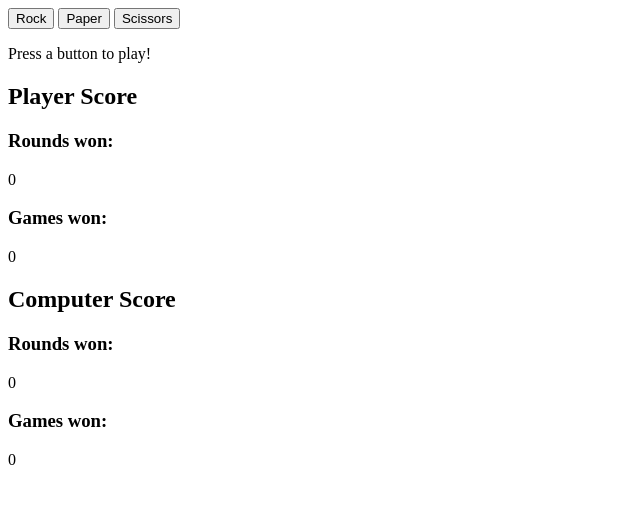
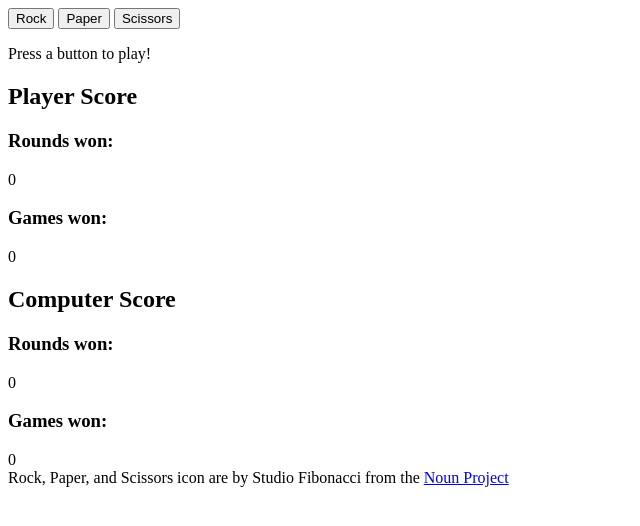
Before and after one commit to es-rene99/rock-paper-scissors, a website: page index.html in a window 1280 px wide. Shown: the whole page, without its empty margins (0-640 px from the left). Drawn offline with Linux system fonts and the light colour scheme.

Commit message:
build: added npm and eslint removed unnecessary ul

```diff
--- a/index.html
+++ b/index.html
@@ -14,20 +14,22 @@
       <div>
         <h2>Player Score</h2>
         <h3>Rounds won:</h3>
-          <span id="player-round-score" class="round-score">0</span>
+        <span id="player-round-score" class="round-score">0</span>
         <h3>Games won:</h3>
-          <span id="player-game-score">0</span>
-        </ul>
+        <span id="player-game-score">0</span>
       </div>
       <div>
         <h2>Computer Score</h2>
         <h3>Rounds won:</h3>
-          <span id="computer-round-score" class="round-score">0</span>
+        <span id="computer-round-score" class="round-score">0</span>
         <h3>Games won:</h3>
-          <span id="computer-game-score">0</span>
-        </ul>
+        <span id="computer-game-score">0</span>
       </div>
     </div>
     <script src="script.js"></script>
+    <footer>
+      Rock, Paper, and Scissors icon are by Studio Fibonacci from the
+      <a href="https://thenounproject.com/StudioFibonacci/">Noun Project</a>
+    </footer>
   </body>
 </html>
```
Also changed, not shown: package.json (added, +25 -0 lines), .eslintrc.js (added), 2 other files.
